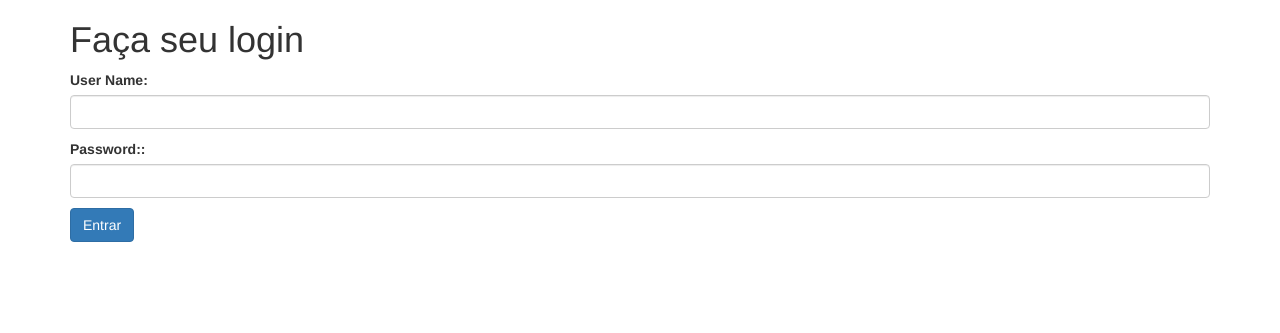
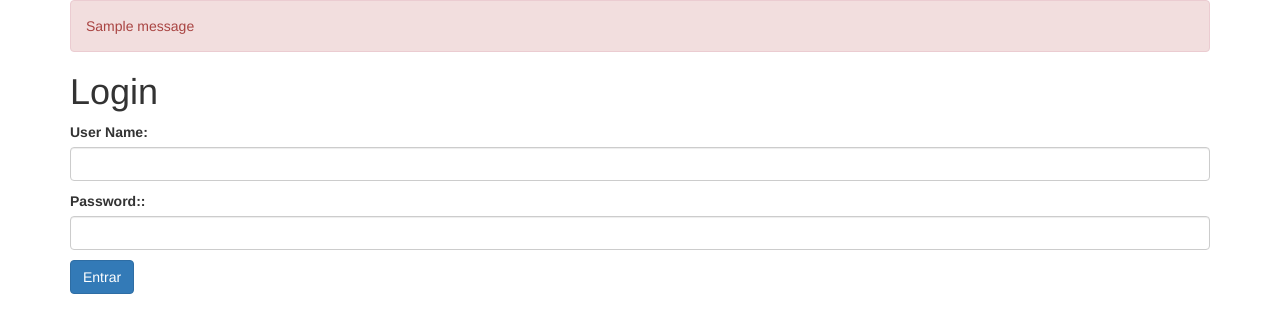
Before and after one commit to fernandoferreiratbe/flask-starting, a Flask app: page /login in a window 1280 px wide. Shown: the top 333 px of the page. Run offline with Flask 2, Linux system fonts and the light colour scheme; one stand-in notice (Sample message) is shown; some libraries are stand-ins or nearby versions.

Commit message:
Implement logic to perform login
- Use request object to get user name and password
- Use jinja resource to preset a friendyly user message
- Use session object to store user details

```diff
--- a/jogoteca.py
+++ b/jogoteca.py
@@ -1,6 +1,6 @@
 # _*_ encoding: utf-8 _*_
 
-from flask import Flask, render_template, request, redirect
+from flask import Flask, render_template, request, redirect, session, flash
 
 
 class Game:
@@ -20,6 +20,8 @@ game2 = Game('Pokemon Gold', 'RPG', 'GBA')
 games = [game1, game2]
 
 app = Flask(__name__)
+""" This is a sample web app. Never, never define secrete key in your source code... """
+app.secret_key = "xvZkad019002863kajdh3hflskjgadçjeubdk"
 
 
 @app.route('/')
@@ -51,8 +53,12 @@ def login():
 @app.route('/authenticate', methods=['POST', ])
 def authenticate():
     if "master" == request.form['password']:
+        print(f"Logged user -> {request.form['user']}")
+        session['logged_user'] = request.form['user']
+        flash(f'{request.form["user"]} logged successfully.')
         return redirect('/')
 
+    flash('Not possible to perform login. Check your credentials.')
     return redirect('/login')
 
 
--- a/templates/login.html
+++ b/templates/login.html
@@ -8,7 +8,17 @@
   </head>
   <body>
     <div class="container">
-        <h1>Faça seu login</h1>
+        {% with messages = get_flashed_messages() %}
+            {% if messages %}
+                <ul id="messages" class="list-unstyled">
+                    {% for message in messages %}
+                        <li class="alert alert-danger">{{ message }}</li>
+                    {% endfor %}
+                </ul>
+            {% endif %}
+        {% endwith %}
+
+        <h1>Login</h1>
         <form action="/authenticate" method="POST">
             <p><label>User Name:</label> <input class="form-control" type="text" name="user" required></p>
             <p><label>Password::</label> <input class="form-control" type="password" name="password" required></p>
```
Also changed, not shown: templates/template.html (+9 -0 lines).
